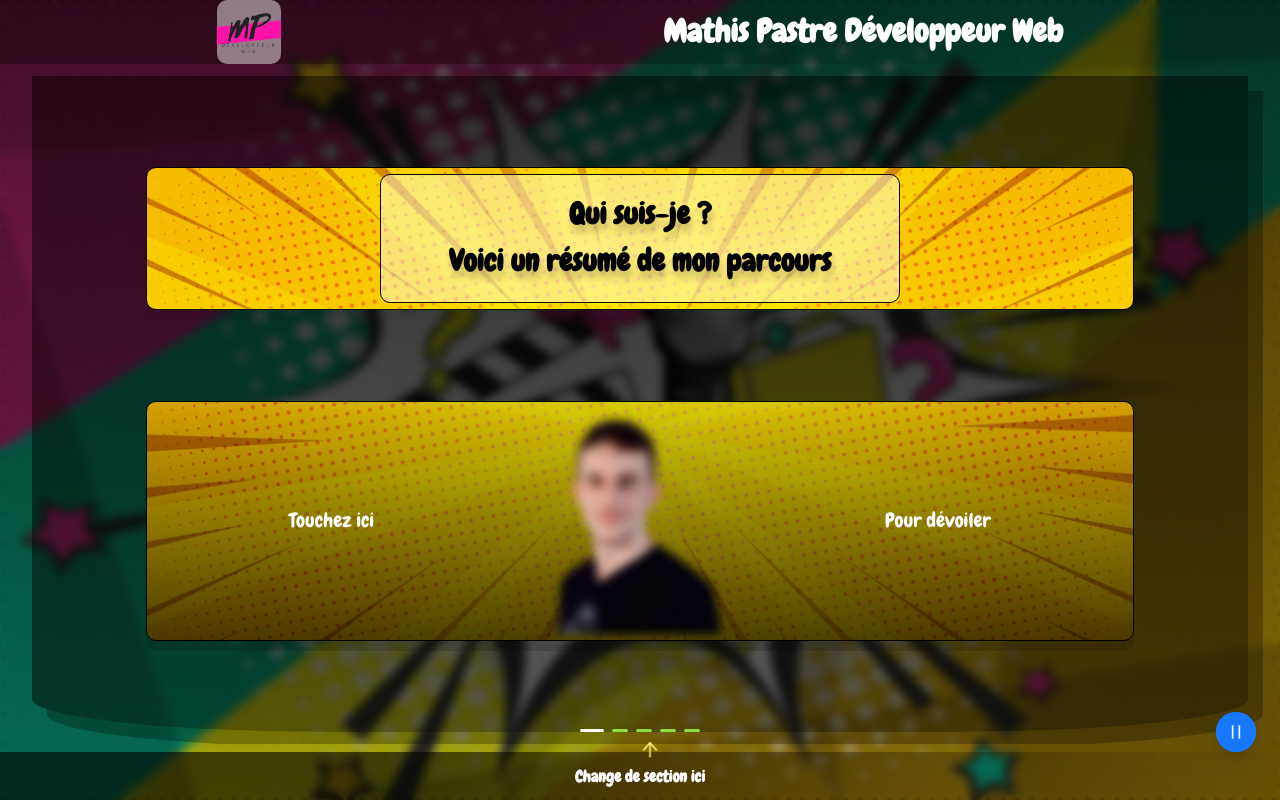
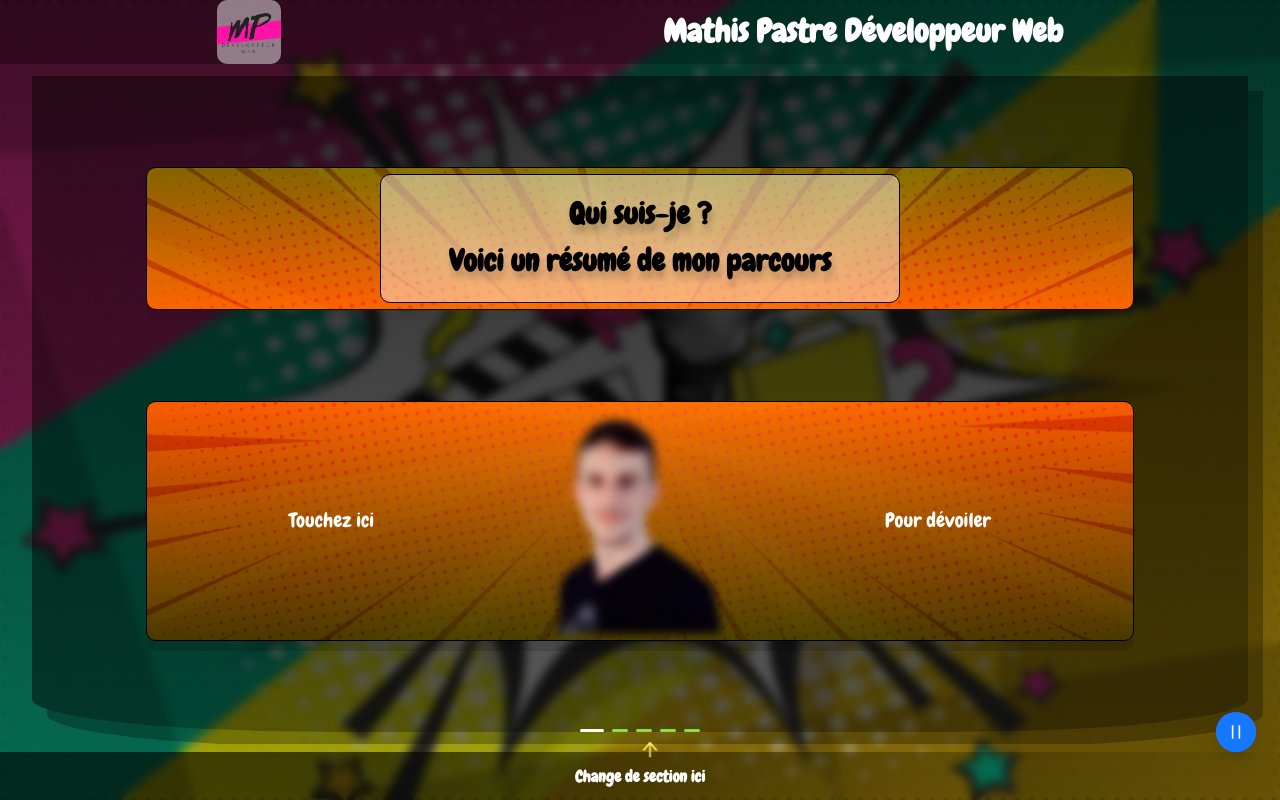
Before and after one commit to MathisPastreNelson/portfolio-mathis-pastre, a React (Create React App) app: page / in a window 1280 px wide. Built offline with nearby package versions, Linux system fonts and the light colour scheme; a web font is replaced by a local one.

Commit message:
meilleur couleur who container

```diff
--- a/src/style/_backgrounds.scss
+++ b/src/style/_backgrounds.scss
@@ -6,14 +6,14 @@
 }
 
 .bgSpace {
-  background: linear-gradient(rgba(0, 0, 0, 0.137), rgba(0, 0, 0, 0.699)),
+  background: linear-gradient(rgba(255, 0, 0, 0.514), rgba(0, 0, 0, 0.699)),
     url("../assets/articles.jpeg");
   background-size: cover;
   background-position: center;
 }
 
 .bgBanner0 {
-  background: linear-gradient(rgba(201, 255, 4, 0), rgba(201, 255, 4, 0)),
+  background: linear-gradient(rgba(0, 0, 0, 0.466), (rgba(255, 0, 0, 0.514))),
     url("../assets/articlesTop.jpg");
   background-size: cover;
   background-position: center;
--- a/src/style/index.css
+++ b/src/style/index.css
@@ -5,13 +5,13 @@
 }
 
 .bgSpace {
-  background: linear-gradient(rgba(0, 0, 0, 0.137), rgba(0, 0, 0, 0.699)), url("../assets/articles.jpeg");
+  background: linear-gradient(rgba(255, 0, 0, 0.514), rgba(0, 0, 0, 0.699)), url("../assets/articles.jpeg");
   background-size: cover;
   background-position: center;
 }
 
 .bgBanner0 {
-  background: linear-gradient(rgba(201, 255, 4, 0), rgba(201, 255, 4, 0)), url("../assets/articlesTop.jpg");
+  background: linear-gradient(rgba(0, 0, 0, 0.466), rgba(255, 0, 0, 0.514)), url("../assets/articlesTop.jpg");
   background-size: cover;
   background-position: center;
   animation: tracking-in-expand 1s cubic-bezier(0.215, 0.61, 0.355, 1) both;
```
Also changed, not shown: 1 other file (tests, documents, lock files or other folders).
